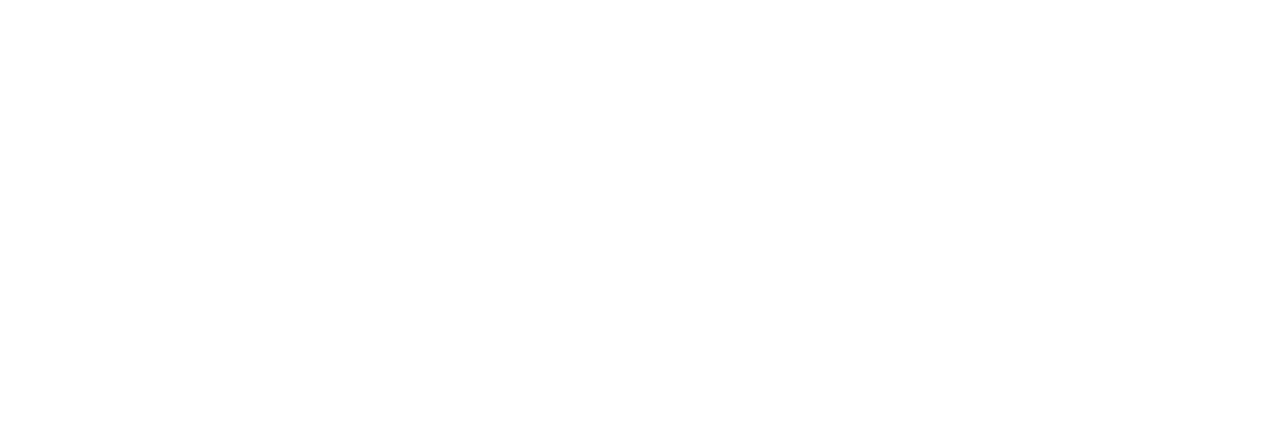
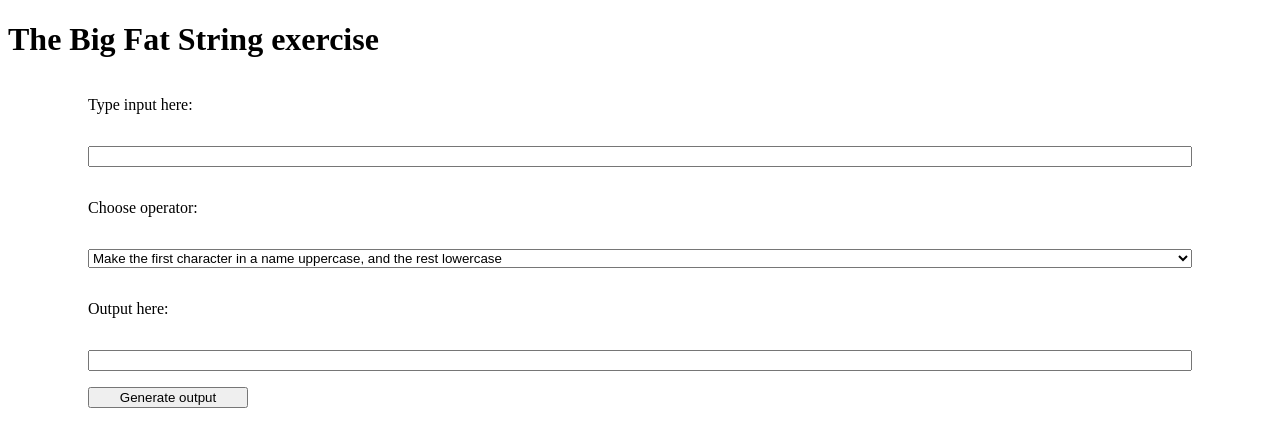
Before and after one commit to line437x/big_fat_string, a plain HTML site: page index.html in a window 1280 px wide. Drawn offline with Linux system fonts and the light colour scheme.

Commit message:
style and structure of html

```diff
--- a/index.html
+++ b/index.html
@@ -8,6 +8,26 @@
     <link rel="stylesheet" href="style.css" />
   </head>
   <body>
+    <h1>The Big Fat String exercise</h1>
+    <div id="interface">
+      <p>Type input here:</p>
+      <input type="text" name="input_text" id="input_text" />
+      <p>Choose operator:</p>
+      <select name="operator" id="operator">
+        <option value="1">Make the first character in a name uppercase, and the rest lowercase</option>
+        <option value="2">Find the first name</option>
+        <option value="3">Find the length of the first name</option>
+        <option value="4">Find the middle name start and end position, and the middle name itself in a full name string</option>
+        <option value="5">Check if a filename is .png or .jpg</option>
+        <option value="6">Hide a password with the correct number of *s</option>
+        <option value="7">Make the third character uppercase</option>
+        <option value="8">Make a character uppercase, if it follows a space or a hyphen</option>
+      </select>
+      <p>Output here:</p>
+      <input type="text" name="output_text" id="output_text" />
+      <button id="generate">Generate output</button>
+    </div>
+
     <script src="script.js"></script>
   </body>
 </html>
--- a/script.js
+++ b/script.js
@@ -0,0 +1,5 @@
+"use strict";
+
+window.addEventListener("DOMContentLoaded", start);
+
+function start() {}
--- a/style.css
+++ b/style.css
@@ -0,0 +1,9 @@
+#interface {
+  display: flex;
+  flex-direction: column;
+  gap: 1rem;
+  margin: 0 5rem 0 5rem;
+}
+button {
+  width: 10rem;
+}
```
